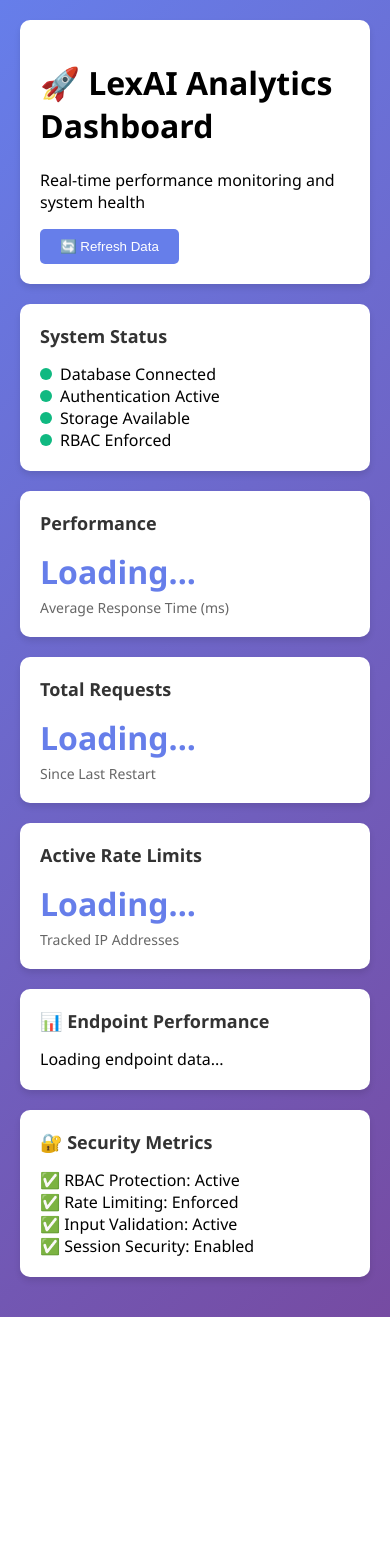
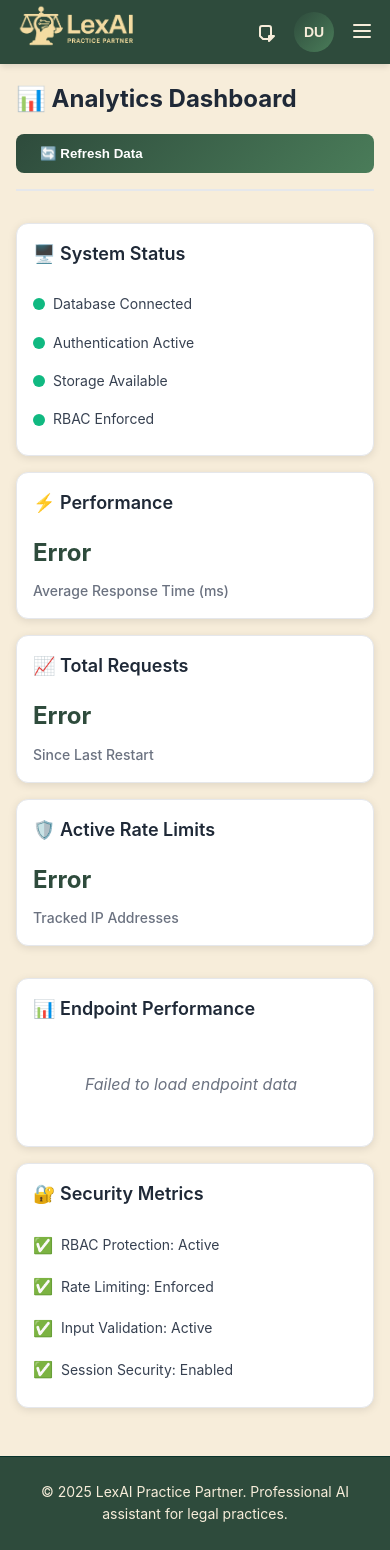
Before and after one commit to PhillipHolland/nexai-app, a Flask app: template templates/analytics_dashboard.html in a window 390 px wide. Before the commit the page ends 1317 px from the top, so only its background shows below. Run offline with Flask 3, Linux system fonts and the light colour scheme; the template is opened without the code that fills it, so the values that code supplies are empty; parts of the project's set-up code (start-up, migrations or seed data) failed here and were passed over.

Commit message:
feat: Fix analytics dashboard UI consistency and restore XAI API integration
- Updated analytics dashboard to extend base template and match design system
- Replaced purple gradient with LexAI green theme (#2E4B3C)
- Added proper responsive design and consistent styling
- Improved error handling and loading states
- Restored XAI API integration for chat functionality
- Added proper conversation history and practice area context
- Fixed hardcoded responses with actual Grok-beta API calls

🤖 Generated with [Claude Code](https://claude.ai/code)

Co-Authored-By: Claude <noreply@anthropic.com>

```diff
--- a/templates/analytics_dashboard.html
+++ b/templates/analytics_dashboard.html
@@ -1,62 +1,95 @@
-<!DOCTYPE html>
-<html lang="en">
-<head>
-    <meta charset="UTF-8">
-    <meta name="viewport" content="width=device-width, initial-scale=1.0">
-    <title>LexAI Analytics Dashboard</title>
+{% extends "base.html" %}
+
+{% block title %}Analytics Dashboard - LexAI Practice Partner{% endblock %}
+
+{% block extra_head %}
 <style>
-        body {
-            font-family: 'Segoe UI', Tahoma, Geneva, Verdana, sans-serif;
-            margin: 0;
-            padding: 20px;
-            background: linear-gradient(135deg, #667eea 0%, #764ba2 100%);
-            min-height: 100vh;
+    .analytics-container {
+        max-width: 1200px;
+        margin: 0 auto;
+        padding: 2rem 1rem;
     }
 
-        .dashboard {
-            max-width: 1200px;
-            margin: 0 auto;
+    .analytics-header {
+        display: flex;
+        justify-content: space-between;
+        align-items: center;
+        margin-bottom: 2rem;
+        padding-bottom: 1rem;
+        border-bottom: 2px solid #e5e7eb;
     }
 
-        .header {
-            background: white;
-            padding: 20px;
-            border-radius: 10px;
-            margin-bottom: 20px;
-            box-shadow: 0 4px 6px rgba(0,0,0,0.1);
+    .analytics-title {
+        font-size: 2rem;
+        font-weight: 700;
+        color: #1f2937;
+        margin: 0;
+        display: flex;
+        align-items: center;
+        gap: 0.75rem;
+    }
+
+    .refresh-btn {
+        background: linear-gradient(135deg, #2E4B3C, #4a7c59);
+        color: white;
+        border: none;
+        padding: 0.75rem 1.5rem;
+        border-radius: 8px;
+        font-weight: 600;
+        cursor: pointer;
+        transition: all 0.2s ease;
+        display: inline-flex;
+        align-items: center;
+        gap: 0.5rem;
+    }
+
+    .refresh-btn:hover {
+        transform: translateY(-1px);
+        box-shadow: 0 4px 12px rgba(46, 75, 60, 0.3);
     }
 
     .metrics-grid {
         display: grid;
         grid-template-columns: repeat(auto-fit, minmax(300px, 1fr));
-            gap: 20px;
-            margin-bottom: 20px;
+        gap: 1.5rem;
+        margin-bottom: 2rem;
     }
 
     .metric-card {
         background: white;
-            padding: 20px;
-            border-radius: 10px;
-            box-shadow: 0 4px 6px rgba(0,0,0,0.1);
+        padding: 1.5rem;
+        border-radius: 12px;
+        box-shadow: 0 2px 8px rgba(0, 0, 0, 0.1);
+        border: 1px solid #e5e7eb;
+        transition: all 0.2s ease;
+    }
+
+    .metric-card:hover {
+        transform: translateY(-2px);
+        box-shadow: 0 4px 16px rgba(0, 0, 0, 0.12);
     }
 
     .metric-title {
-            font-size: 18px;
+        font-size: 1.125rem;
         font-weight: 600;
-            color: #333;
-            margin-bottom: 15px;
+        color: #1f2937;
+        margin-bottom: 1rem;
+        display: flex;
+        align-items: center;
+        gap: 0.5rem;
     }
 
     .metric-value {
-            font-size: 32px;
-            font-weight: bold;
-            color: #667eea;
-            margin-bottom: 5px;
+        font-size: 2rem;
+        font-weight: 700;
+        color: #2E4B3C;
+        margin-bottom: 0.5rem;
     }
 
     .metric-label {
-            color: #666;
-            font-size: 14px;
+        color: #6b7280;
+        font-size: 0.875rem;
+        font-weight: 500;
     }
 
     .status-indicator {
@@ -64,82 +97,161 @@
         width: 12px;
         height: 12px;
         border-radius: 50%;
-            margin-right: 8px;
+        margin-right: 0.5rem;
     }
 
-        .status-healthy { background: #10b981; }
-        .status-warning { background: #f59e0b; }
-        .status-error { background: #ef4444; }
+    .status-healthy {
+        background: #10b981;
+    }
+
+    .status-warning {
+        background: #f59e0b;
+    }
+
+    .status-error {
+        background: #ef4444;
+    }
+
+    .status-item {
+        display: flex;
+        align-items: center;
+        padding: 0.5rem 0;
+        font-size: 0.875rem;
+        color: #374151;
+    }
 
     .endpoint-list {
         max-height: 300px;
         overflow-y: auto;
+        padding-right: 0.5rem;
     }
 
     .endpoint-item {
         display: flex;
         justify-content: space-between;
-            padding: 10px 0;
-            border-bottom: 1px solid #eee;
+        align-items: center;
+        padding: 0.75rem 0;
+        border-bottom: 1px solid #f3f4f6;
+    }
+
+    .endpoint-item:last-child {
+        border-bottom: none;
     }
 
     .endpoint-name {
         font-weight: 500;
+        color: #374151;
+        font-size: 0.875rem;
     }
 
     .endpoint-time {
-            color: #667eea;
+        color: #2E4B3C;
         font-weight: 600;
+        font-size: 0.875rem;
+        background: #f0f9ff;
+        padding: 0.25rem 0.5rem;
+        border-radius: 4px;
+        border: 1px solid #e0f2fe;
     }
 
-        .refresh-btn {
-            background: #667eea;
-            color: white;
-            border: none;
-            padding: 10px 20px;
-            border-radius: 5px;
-            cursor: pointer;
-            font-weight: 500;
+    .security-item {
+        display: flex;
+        align-items: center;
+        padding: 0.5rem 0;
+        font-size: 0.875rem;
+        color: #374151;
     }
 
-        .refresh-btn:hover {
-            background: #5a67d8;
+    .security-item .emoji {
+        margin-right: 0.5rem;
+        font-size: 1rem;
+    }
+
+    .loading-text {
+        color: #6b7280;
+        font-style: italic;
+        text-align: center;
+        padding: 2rem;
+    }
+
+    /* Responsive design */
+    @media (max-width: 768px) {
+        .analytics-container {
+            padding: 1rem;
+        }
+
+        .analytics-header {
+            flex-direction: column;
+            gap: 1rem;
+            align-items: stretch;
+        }
+
+        .analytics-title {
+            font-size: 1.5rem;
+        }
+
+        .metrics-grid {
+            grid-template-columns: 1fr;
+            gap: 1rem;
+        }
+
+        .metric-card {
+            padding: 1rem;
+        }
+
+        .metric-value {
+            font-size: 1.5rem;
+        }
     }
 </style>
-</head>
-<body>
-    <div class="dashboard">
-        <div class="header">
-            <h1>🚀 LexAI Analytics Dashboard</h1>
-            <p>Real-time performance monitoring and system health</p>
-            <button class="refresh-btn" onclick="refreshData()">🔄 Refresh Data</button>
+{% endblock %}
+
+{% block content %}
+<div class="analytics-container">
+    <div class="analytics-header">
+        <h1 class="analytics-title">📊 Analytics Dashboard</h1>
+        <button class="refresh-btn" onclick="refreshData()">
+            🔄 Refresh Data
+        </button>
     </div>
 
     <div class="metrics-grid">
         <div class="metric-card">
-                <div class="metric-title">System Status</div>
+            <div class="metric-title">🖥️ System Status</div>
             <div id="system-status">
-                    <div><span class="status-indicator status-healthy"></span>Database Connected</div>
-                    <div><span class="status-indicator status-healthy"></span>Authentication Active</div>
-                    <div><span class="status-indicator status-healthy"></span>Storage Available</div>
-                    <div><span class="status-indicator status-healthy"></span>RBAC Enforced</div>
+                <div class="status-item">
+                    <span class="status-indicator status-healthy"></span>
+                    Database Connected
+                </div>
+                <div class="status-item">
+                    <span class="status-indicator status-healthy"></span>
+                    Authentication Active
+                </div>
+                <div class="status-item">
+                    <span class="status-indicator status-healthy"></span>
+                    Storage Available
+                </div>
+                <div class="status-item">
+                    <span class="status-indicator status-healthy"></span>
+                    RBAC Enforced
+                </div>
             </div>
         </div>
 
         <div class="metric-card">
-                <div class="metric-title">Performance</div>
+            <div class="metric-title">⚡ Performance</div>
             <div class="metric-value" id="avg-response-time">Loading...</div>
             <div class="metric-label">Average Response Time (ms)</div>
         </div>
 
         <div class="metric-card">
-                <div class="metric-title">Total Requests</div>
+            <div class="metric-title">📈 Total Requests</div>
             <div class="metric-value" id="total-requests">Loading...</div>
             <div class="metric-label">Since Last Restart</div>
         </div>
 
         <div class="metric-card">
-                <div class="metric-title">Active Rate Limits</div>
+            <div class="metric-title">🛡️ Active Rate Limits</div>
             <div class="metric-value" id="rate-limits">Loading...</div>
             <div class="metric-label">Tracked IP Addresses</div>
         </div>
@@ -149,17 +261,29 @@
         <div class="metric-card">
             <div class="metric-title">📊 Endpoint Performance</div>
             <div class="endpoint-list" id="endpoint-performance">
-                    Loading endpoint data...
+                <div class="loading-text">Loading endpoint data...</div>
             </div>
         </div>
 
         <div class="metric-card">
             <div class="metric-title">🔐 Security Metrics</div>
             <div id="security-metrics">
-                    <div>✅ RBAC Protection: Active</div>
-                    <div>✅ Rate Limiting: Enforced</div>
-                    <div>✅ Input Validation: Active</div>
-                    <div>✅ Session Security: Enabled</div>
+                <div class="security-item">
+                    <span class="emoji">✅</span>
+                    RBAC Protection: Active
+                </div>
+                <div class="security-item">
+                    <span class="emoji">✅</span>
+                    Rate Limiting: Enforced
+                </div>
+                <div class="security-item">
+                    <span class="emoji">✅</span>
+                    Input Validation: Active
+                </div>
+                <div class="security-item">
+                    <span class="emoji">✅</span>
+                    Session Security: Enabled
+                </div>
             </div>
         </div>
     </div>
@@ -168,10 +292,16 @@
 <script>
     async function refreshData() {
         try {
+            // Show loading state
+            document.getElementById('avg-response-time').textContent = 'Loading...';
+            document.getElementById('total-requests').textContent = 'Loading...';
+            document.getElementById('rate-limits').textContent = 'Loading...';
+
             // Fetch performance data
             const perfResponse = await fetch('/api/analytics/performance');
             const perfData = await perfResponse.json();
 
+            if (perfData.success) {
                 // Update metrics
                 document.getElementById('avg-response-time').textContent =
                     (perfData.summary.avg_response_time * 1000).toFixed(0);
@@ -182,6 +312,7 @@
                 const endpointList = document.getElementById('endpoint-performance');
                 endpointList.innerHTML = '';
 
+                if (perfData.endpoints && Object.keys(perfData.endpoints).length > 0) {
                     Object.entries(perfData.endpoints).forEach(([name, data]) => {
                         const item = document.createElement('div');
                         item.className = 'endpoint-item';
@@ -191,16 +322,37 @@
                         `;
                         endpointList.appendChild(item);
                     });
+                } else {
+                    endpointList.innerHTML = '<div class="loading-text">No endpoint data available</div>';
+                }
+            } else {
+                // Handle API error
+                document.getElementById('avg-response-time').textContent = 'N/A';
+                document.getElementById('total-requests').textContent = 'N/A';
+                document.getElementById('endpoint-performance').innerHTML =
+                    '<div class="loading-text">Performance data unavailable</div>';
+            }
 
             // Fetch usage data
             const usageResponse = await fetch('/api/analytics/usage');
             const usageData = await usageResponse.json();
 
+            if (usageData.success) {
                 document.getElementById('rate-limits').textContent =
-                    usageData.rate_limiting.active_limits;
+                    usageData.rate_limiting?.active_limits || '0';
+            } else {
+                document.getElementById('rate-limits').textContent = 'N/A';
+            }
 
         } catch (error) {
             console.error('Failed to refresh data:', error);
+
+            // Show error state
+            document.getElementById('avg-response-time').textContent = 'Error';
+            document.getElementById('total-requests').textContent = 'Error';
+            document.getElementById('rate-limits').textContent = 'Error';
+            document.getElementById('endpoint-performance').innerHTML =
+                '<div class="loading-text">Failed to load endpoint data</div>';
         }
     }
 
@@ -208,7 +360,8 @@
     setInterval(refreshData, 30000);
 
     // Initial load
+    document.addEventListener('DOMContentLoaded', function() {
         refreshData();
+    });
 </script>
-</body>
-</html>
+{% endblock %}
```
Also changed, not shown: api/index.py (+78 -6 lines). Lines whose indentation alone changed are shown as unchanged.
